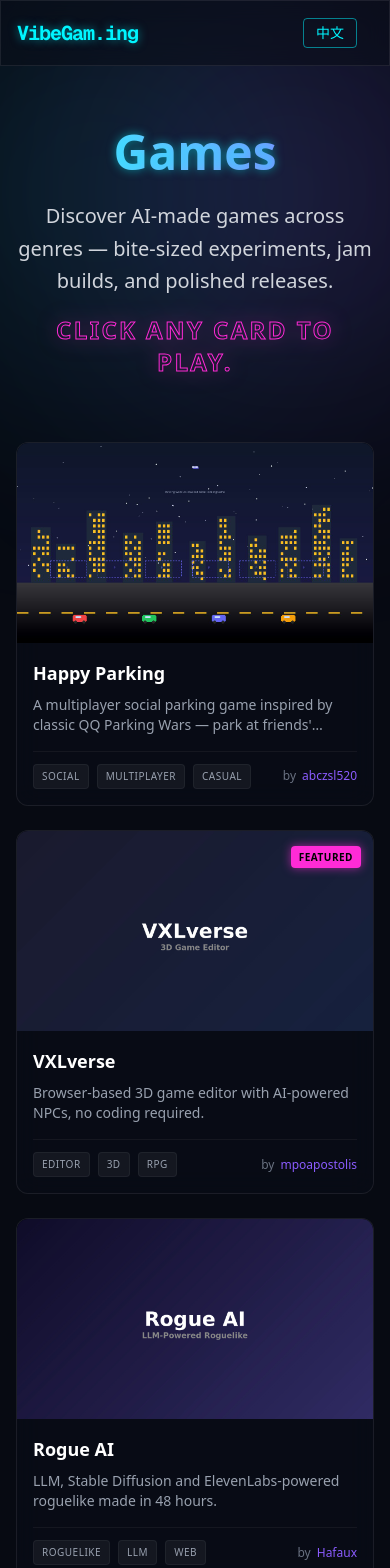
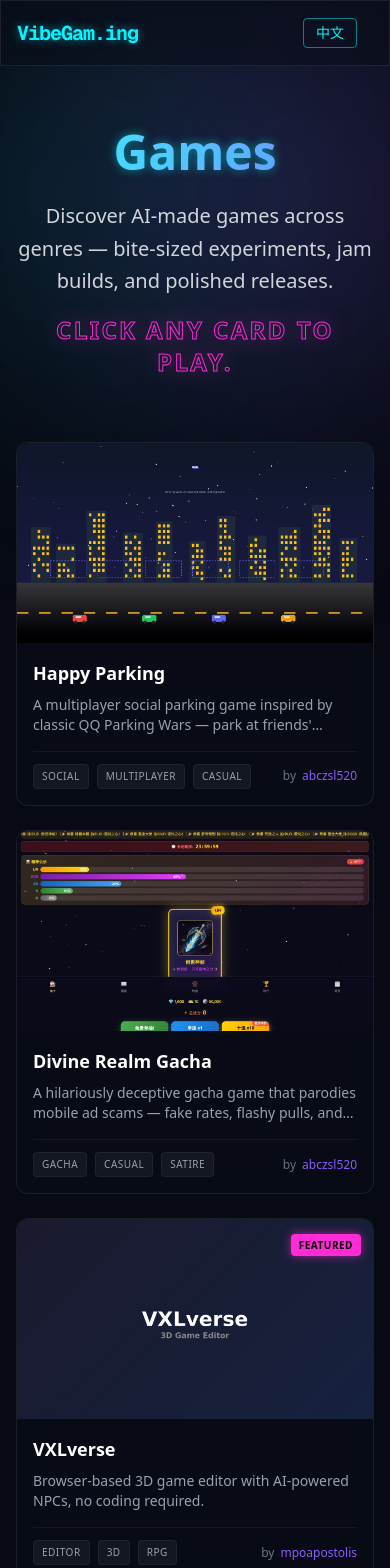
Before and after one commit to MaydayV/vibegaming, a Next.js app: page /en/games in a window 390 px wide. Shown: the top 1568 px of the page. Built offline with nearby package versions, Linux system fonts and the light colour scheme.

Commit message:
Add Divine Realm Gacha — a satirical gacha game parodying fake mobile ads

```diff
--- a/src/content/games.ts
+++ b/src/content/games.ts
@@ -92,5 +92,18 @@ export const games: Game[] = [
         tags: ["Social", "Multiplayer", "Casual", "Web"],
         createdAt: "2026-02-21",
         cover: "/covers/happy-parking.jpg"
+    },
+    {
+        slug: "divine-realm-gacha",
+        title: "Divine Realm Gacha",
+        tagline: {
+            en: "A hilariously deceptive gacha game that parodies mobile ad scams — fake rates, flashy pulls, and 'one more try' psychology!",
+            zh: "神域传说 — 恶搞短视频虚假广告的抽卡游戏，虚假概率、华丽开箱、保底机制，让你欲罢不能！"
+        },
+        url: "http://chouka.weixin-vip.cn",
+        author: "abczsl520",
+        tags: ["Gacha", "Casual", "Satire", "Web"],
+        createdAt: "2026-02-21",
+        cover: "/covers/divine-realm-gacha.jpg"
     }
 ];
```
Also changed, not shown: public/covers/divine-realm-gacha.jpg (added).
